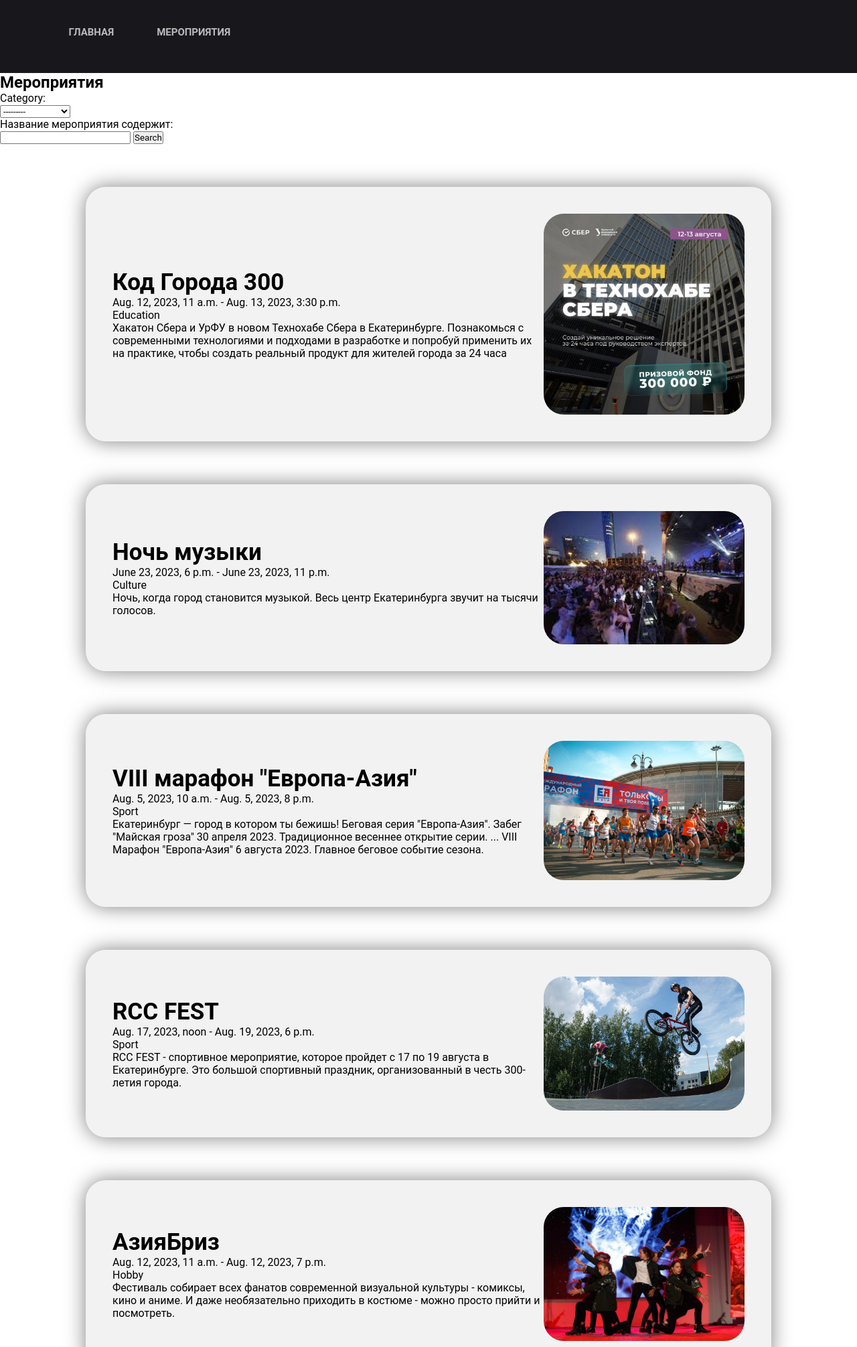
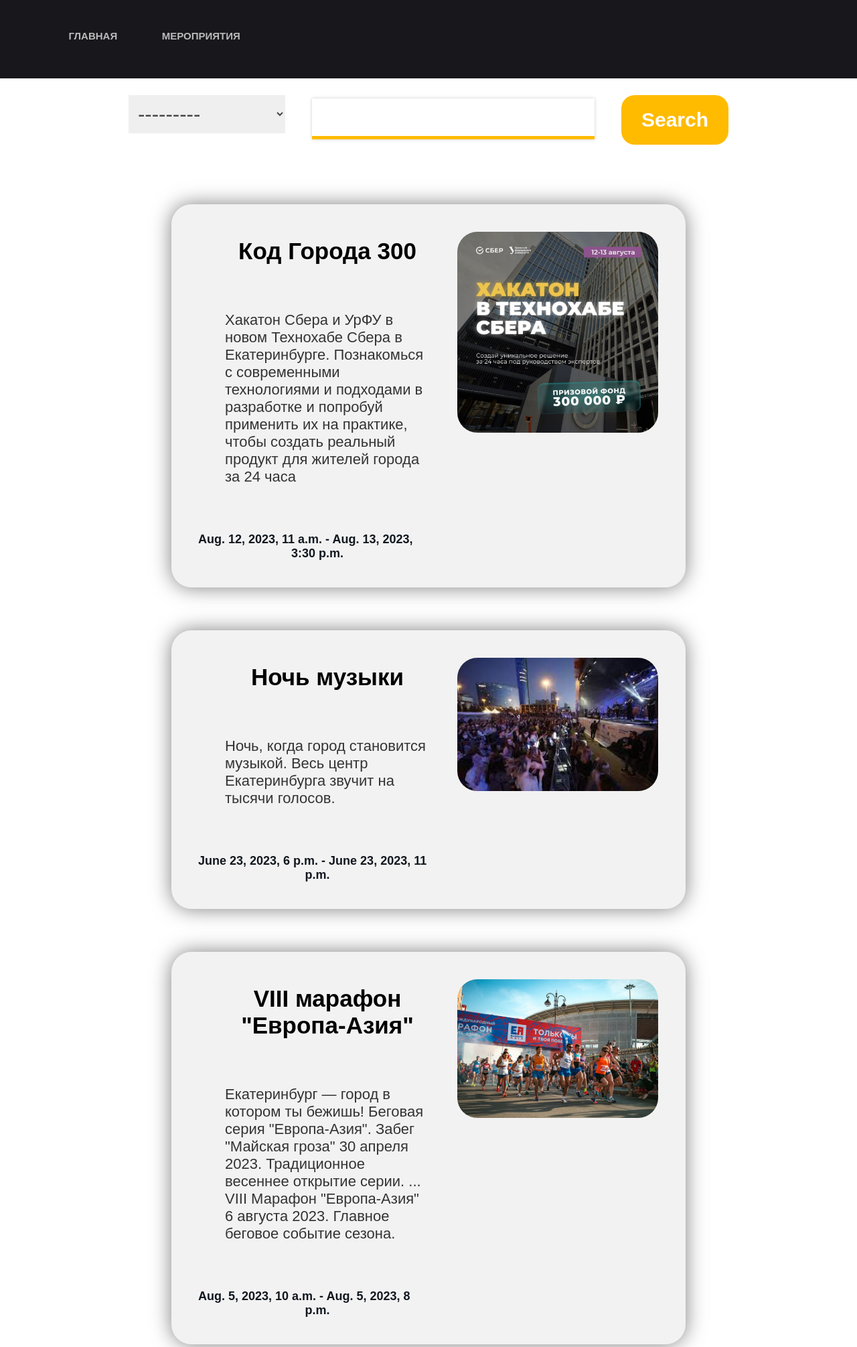
Before and after one commit to katanabana/HelloEKB, a Django app: page /events/ in a window 1280 px wide. Shown: the top 2011 px of the page at 67% size. Run offline with Django 4.2, Linux system fonts and the light colour scheme; data comes from the database, SQL or seed files in the repository; both versions use the stored data as it was after the commit.

Commit message:
add css to events page

```diff
--- a/HelloEkaterinburg/events/models.py
+++ b/HelloEkaterinburg/events/models.py
@@ -34,6 +34,10 @@
     def __str__(self):
         return self.name
 
+    def get_datetime(self):
+        start = self.start_datetime
+        end = self.end_datetime
+
     class Meta:
         verbose_name = "Мероприятие"
         verbose_name_plural = "Мероприятия"
--- a/HelloEkaterinburg/events/templates/events/events.html
+++ b/HelloEkaterinburg/events/templates/events/events.html
@@ -10,28 +10,38 @@
         <a class="menu_btn" href="{% url 'events' %}">МЕРОПРИЯТИЯ</a>
     </header>
 
-    <h2>Мероприятия</h2>
     <form action="" method="get">
         {% csrf_token %}
-        <p>{{ filter.form.category.label }}:</p>
+        <div class="filter-div">
+            <div class="filter-category">
             {{ filter.form.category }}
-        <p>Название мероприятия содержит:</p>
+            </div>
+            <div class="filter-name">
                 {{ filter.form.name }}
-        <button type="submit">Search</button>
+            </div>
+            <button type="submit" class="btn-search">
+                Search
+            </button>
+        </div>
     </form>
     <div class="cards_container">
         {% for event in filter.qs %}
                 <div class="event_card">
+                    <div class="flex-div-card">
                         <div class="card-left-div">
                             <div class="event_name">{{ event.name }}</div>
+                            <div class="event_description">{{ event.description }}</div>
+                            <span class="time-icon" href></span>
                             <div class="event_time">{{ event.start_datetime }} - {{ event.end_datetime }}</div>
+                            <span class="place-icon"></span>
                             <div class="event_place">{{ event.place }}</div>
-                    <div class="event_category">{{ event.category }}</div>
-                    <div class="event_description">{{ event.description }}</div>
                         </div>
-                {{ event.map_code | safe }}
                         <div class="card-right-div">
                             <img class="event_img" src="{{ event.image.url }}">
+                        </div>
+                    </div>
+                    <div class="map-flex">
+                        {{ event.map_code | safe }}
                     </div>
                 </div>
         {% endfor %}
--- a/HelloEkaterinburg/main/static/main/css/main.css
+++ b/HelloEkaterinburg/main/static/main/css/main.css
@@ -1,8 +1,8 @@
 *{
     margin: 0;
     padding: 0;
-    font-family: 'Roboto', sans-serif;
-
+    font-family: 'Mont', sans-serif;
+    font-size: 1.1em;
 }
 
 .body_main{
@@ -32,6 +32,7 @@
 }
 
 .main_header {
+    backdrop-filter: blur(10px);
     padding-left: 8%;
     padding-right: 8%;
     padding-top: 3%;
@@ -71,27 +72,32 @@
 
 
 .cards_container{
-    color: black;
 }
 
 .event_card{
+    align-items: center;
     padding: 40px;
     align-items: center;
     background-color: rgba(0,0,0, 0.05);
     box-shadow: 0 0 30px rgba(0, 0, 0, .5);
     margin-top: 5%;
     margin-bottom: 5%;
-    margin-left: 10%;
-    margin-right: 10%;
+    margin-left: 20%;
+    margin-right: 20%;
     border-radius: 30px;
+}
+
+.flex-div-card{
     display: flex;
     flex-direction: row;
     justify-content: space-between;
 }
 
 .event_name{
+    margin: 10px;
     font-size: 35px;
     font-weight: bolder;
+    text-align: center;
 }
 
 .event_img{
@@ -100,4 +106,85 @@
     border-radius: 30px;
     width: 300px;
     height: auto;
+    margin: 1px;
 }
+
+iframe{
+    border-radius: 30px;
+    align-items: center;
+    display: flex;
+    width: 100%;
+    padding-top: 20px;
+}
+
+map-flex{
+    border-radius: 30px;
+    align-items: stretch;
+    display: flex;
+    flex-direction: row;
+}
+
+.event_description{
+    padding: 10px;
+    margin: 30px;
+    margin-top: 60px;
+    margin-bottom: 60px;
+    font-size: 22px;
+    color:#000000ca;
+}
+
+.event_time{
+    text-align-last: center;
+    margin-right: 30px;
+    border-radius: 30px;
+    color: rgb(17, 23, 30);
+    font-size: 18px;
+    font-weight: 700;
+}
+
+.filter-div{
+    display: flex;
+    flex-direction: row;
+    justify-content:center;
+    padding: 5px;
+    vertical-align: auto;
+}
+
+
+#id_category{
+    border: none;
+    outline: none;
+    margin: 20px;
+    padding: 10px;
+    color: rgba(0, 0, 0, 0.7);
+    ;
+}
+
+
+
+
+#id_name{
+    border:none;
+   margin: 20px;
+   margin-top: 25px;
+   padding: 10px;
+    border-bottom: 5px solid rgb(255, 187, 0);
+    box-shadow: 0 0 5px rgba(0, 0, 0, .2);
+    color: rgba(0, 0, 0, 0.7);
+
+}
+
+
+.btn-search{
+    border:none;
+    margin: 20px;
+    padding: 20px;
+    padding-left: 30px;
+    padding-right: 30px;
+    border-radius: 20px;
+    background-color: rgb(255, 187, 0);
+    color: white;
+    font-weight: 700;
+    font-size: 30px;
+
+}
```
Also changed, not shown: HelloEkaterinburg/db.sqlite3, HelloEkaterinburg/events/filters.py (line endings or trailing spaces). Lines whose indentation alone changed are shown as unchanged.
